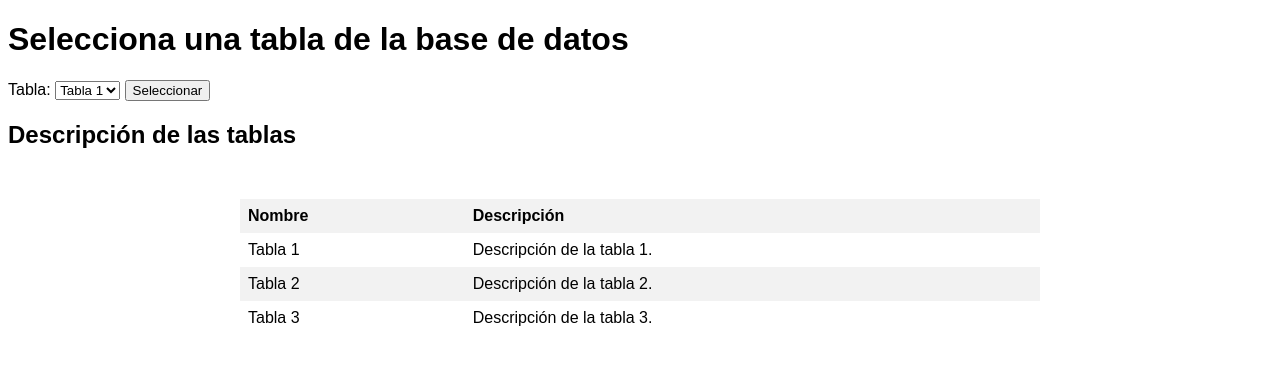
After one commit to Lozano0916/Zoologico, a PHP site: page /admin/admin.html in a window 1280 px wide. The commit adds this page. Shown: the top 384 px of the page. Run offline with PHP 8.4, Linux system fonts and the light colour scheme.

Commit message:
Inicio de sesion e interfaz administrador
Inicio de sesion funcional con el comienzo de la  interfaz del administrador con cierre de sesion

```diff
--- /dev/null
+++ b/CSS/admin.css
@@ -0,0 +1,75 @@
+*{
+    font-family: Arial, sans-serif;
+}
+.sidebar {
+    width: 200px;
+    height: 100%;
+    background-color: #1b492e;
+    position: fixed;
+    left: 0;
+    top: 0;
+    overflow-x: hidden;
+    padding-top: 20px;
+    border-top-right-radius: 50px;
+    border-bottom-right-radius: 50px;
+}
+
+.sidebar ul {
+    list-style-type: none;
+    margin: 0;
+    padding: 0;
+}
+
+.sidebar li a {
+    display: block;
+    color: white;
+    padding: 16px;
+    text-decoration: none;
+}
+
+.sidebar li a:hover {
+    background-color: #218249;
+}
+.sidebar li:last-child {
+    margin-top: auto;
+}
+
+.sidebar li:last-child a {
+    margin-top: 300px;
+}
+table {
+    border-collapse: collapse;
+    width: 100%;
+    max-width: 800px;
+    margin: 50px auto;
+    border-radius: 50%;
+}
+
+th,
+td {
+    text-align: left;
+    padding: 8px;
+}
+
+th {
+    background-color: #f2f2f2;
+}
+
+tr:nth-child(even) {
+    background-color: #f2f2f2;
+}
+button.btn-tienda {
+    background-color: #1b492e;
+    color: white;
+    border: none;
+    padding: 10px 20px;
+    text-align: center;
+    text-decoration: none;
+    font-size: 16px;
+    margin-top: 10px;
+    align-items: center;
+}
+
+button.btn-tienda :hover {
+    background-color: #218249;
+}
--- /dev/null
+++ b/admin/admin.html
@@ -0,0 +1,46 @@
+<!DOCTYPE html>
+<html lang="en">
+<head>
+    <meta charset="UTF-8">
+    <meta http-equiv="X-UA-Compatible" content="IE=edge">
+    <meta name="viewport" content="width=device-width, initial-scale=1.0">
+    <link rel="stylesheet" href="../CSS/admin.css">
+    <title>Document</title>
+</head>
+<body>
+        <h1>Selecciona una tabla de la base de datos</h1>
+        <form action="procesar_tabla.php" method="POST">
+            <label for="tabla">Tabla:</label>
+            <select id="tabla" name="tabla">
+                <option value="tabla1">Tabla 1</option>
+                <option value="tabla2">Tabla 2</option>
+                <option value="tabla3">Tabla 3</option>
+            </select>
+            <input type="submit" value="Seleccionar">
+        </form>
+        <h2>Descripción de las tablas</h2>
+        <table>
+            <thead>
+                <tr>
+                    <th>Nombre</th>
+                    <th>Descripción</th>
+                </tr>
+            </thead>
+            <tbody>
+                <tr>
+                    <td>Tabla 1</td>
+                    <td>Descripción de la tabla 1.</td>
+                </tr>
+                <tr>
+                    <td>Tabla 2</td>
+                    <td>Descripción de la tabla 2.</td>
+                </tr>
+                <tr>
+                    <td>Tabla 3</td>
+                    <td>Descripción de la tabla 3.</td>
+                </tr>
+            </tbody>
+        </table>
+
+</body>
+</html>
--- a/index.php
+++ b/index.php
@@ -17,13 +17,13 @@
         <nav>
 
             <a href = "index.html"> Inicio </a>
-            <a href = "#MISION"> Nosotros </a>
+            <a href = "admin/admin.php"> Nosotros </a>
             <a href = "#ANIMALES"> Animales </a>
             <a href = "#SERVICIOS"> Servicios </a>
             <a href = "#INFO"> Horarios y precios </a>
             <a href = "#INFO"> Ubicacion </a>
             <a href = "#GALERIA"> Galeria </a>
-            <a href = "tienda.php"> Tienda </a>
+            <a href = "tienda/tienda.php"> Tienda </a>
         </nav>
         <section class = "textos-header">
             <h1> BIENVENIDOS A ZOOLOGICAL GARDENS </h1>
--- /dev/null
+++ b/logout.php
@@ -0,0 +1,6 @@
+<?php
+session_start();
+session_destroy();
+header('Location: index.php'); // redireccionar a la página de inicio de sesión
+exit;
+?>
--- a/tienda.php
+++ b/tienda/tienda.php
@@ -1,6 +1,6 @@
 <?php
 // Incluir el archivo de conexión
-require_once('includes/conexion.php');
+require_once('../includes/conexion.php');
 
 // Hacer una consulta
 $sql = "SELECT * FROM productos";
@@ -16,14 +16,14 @@ $resultado = $conn->query($sql);
     <title> Tienda Souvenirs </title>
     <link href="https://cdn.jsdelivr.net/npm/bootstrap@5.3.0-alpha3/dist/css/bootstrap.min.css" rel="stylesheet" integrity="sha384-KK94CHFLLe+nY2dmCWGMq91rCGa5gtU4mk92HdvYe+M/SXH301p5ILy+dN9+nJOZ" crossorigin="anonymous">
     <link rel="stylesheet" href="https://cdnjs.cloudflare.com/ajax/libs/font-awesome/6.4.0/css/all.min.css" integrity="sha512-iecdLmaskl7CVkqkXNQ/ZH/XLlvWZOJyj7Yy7tcenmpD1ypASozpmT/E0iPtmFIB46ZmdtAc9eNBvH0H/ZpiBw==" crossorigin="anonymous" referrerpolicy="no-referrer"/>
-      <link rel="stylesheet" type="text/css" href="CSS/tienda.css">
+    <link rel="stylesheet" type="text/css" href="../CSS/tienda.css">
 
 </head>
 <body>
     <header>
         <nav class="navbar navbar-expand-lg navbar-dark ">
             <div class="container">
-                <a href="index.php" class="navbar-brand"> <img src="img/frailecillo.png" height="60px"> </a>
+                <a href="../index.php" class="navbar-brand"> <img src="../img/frailecillo.png" height="60px"> </a>
                 <button
                     class="navbar-toggler"
                     type="button"
```
Also changed, not shown: Iniciosesion.html (+1 -6 lines), admin/admin.php (+56 -11 lines), admin/script.js (added, +34 -0 lines), procesar_login.php (+56 -25 lines), tienda/img/img1.jpg (deleted), tienda/img/imgProductos.jpg (deleted).
